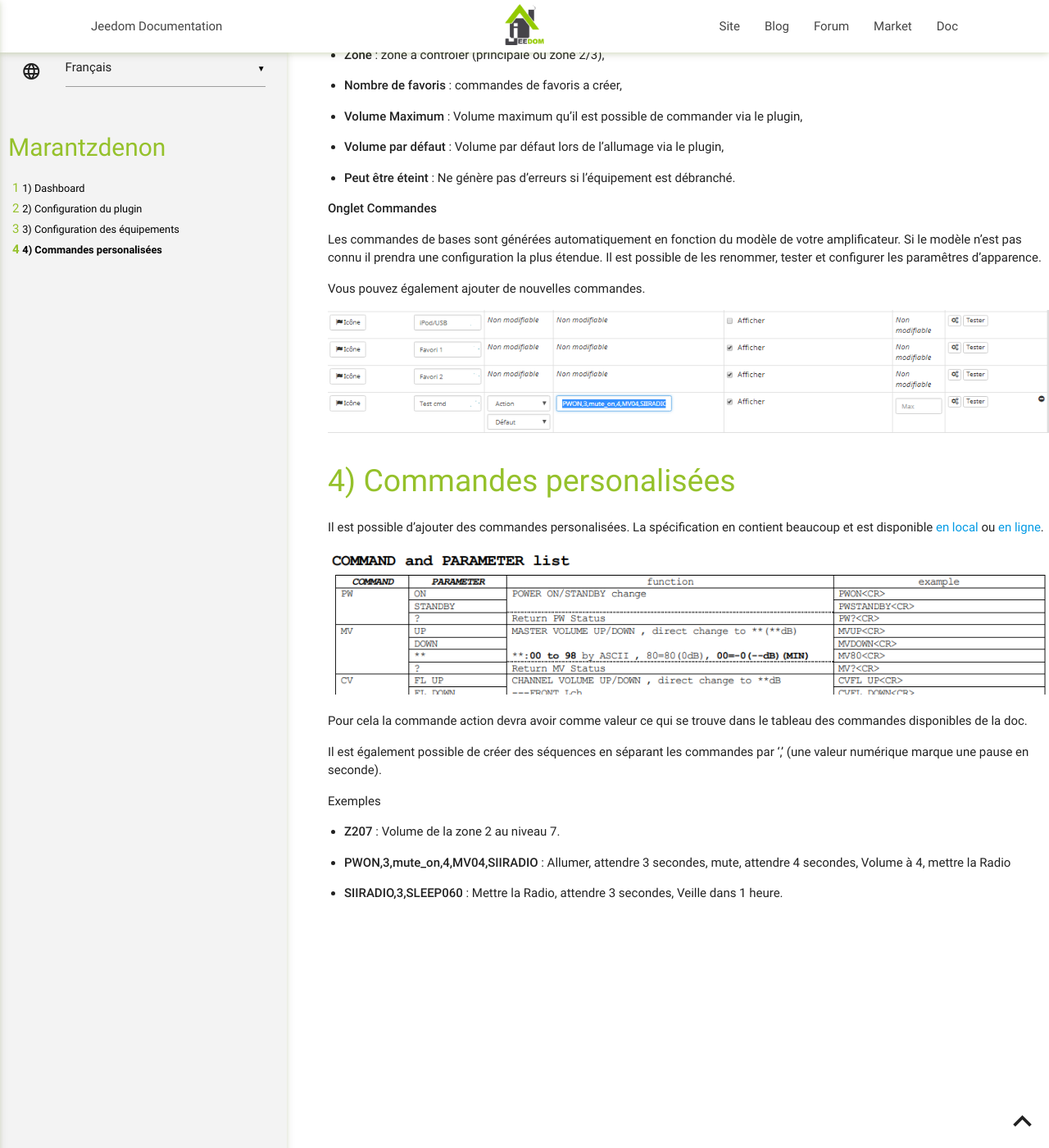
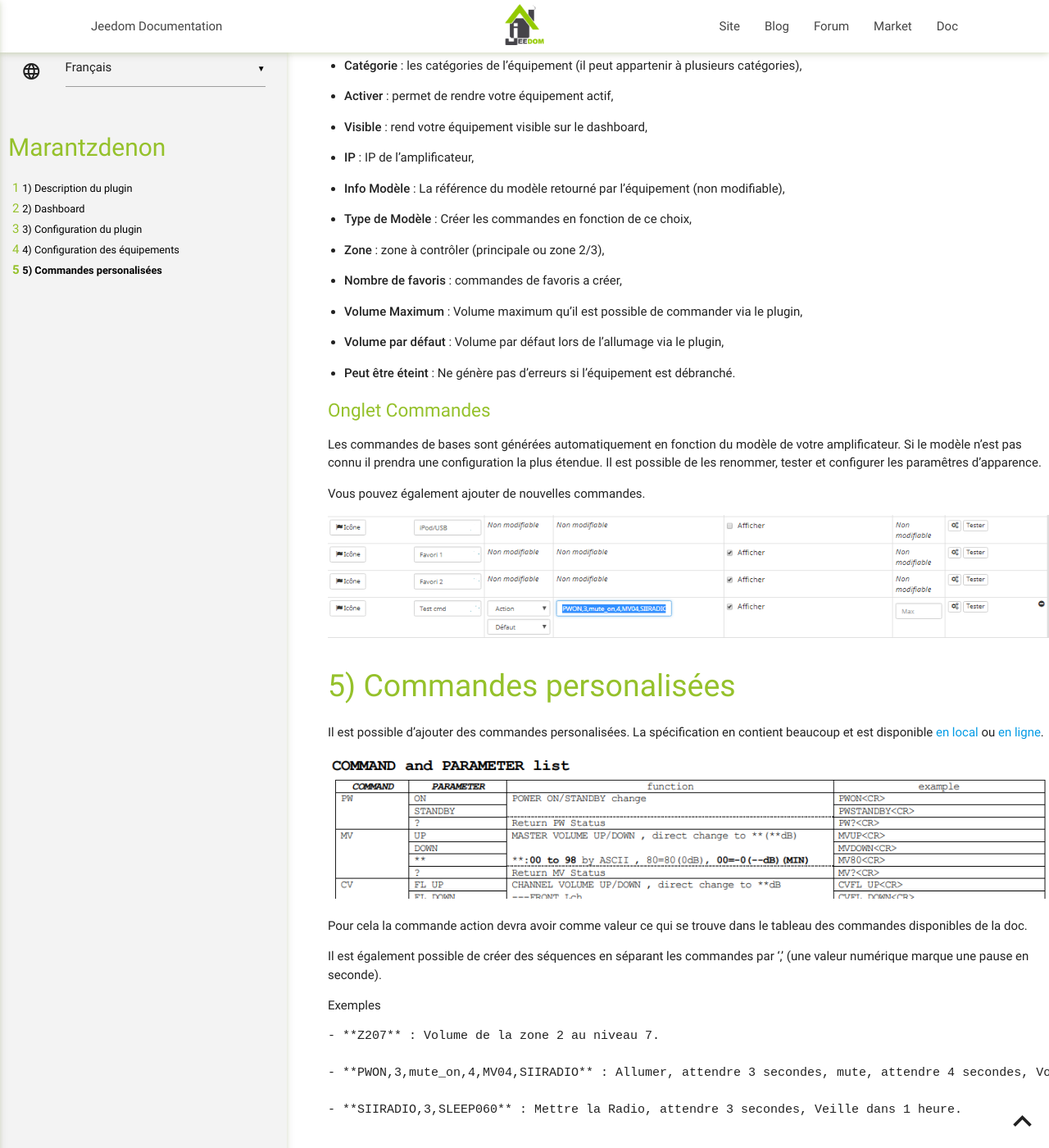
Before and after one commit to guirem/plugin-marantzdenon, a Jekyll site: the page built from docs/fr_FR/index.md, in a window 1280 px wide and 1400 px high, scrolled down 1400 px. Shown: the whole window at 82% size. Built offline with Jekyll 4.4.1, drawn with Linux system fonts in a browser that asks for light colours; our own code applies the rules of GitHub Pages for plain Markdown files; some of the changed text lies outside the part shown.

Commit message:
update doc

````diff
--- a/docs/fr_FR/index.md
+++ b/docs/fr_FR/index.md
@@ -1,3 +1,6 @@
+Description du plugin
+=============================
+
 Plugin pour commander les amplificateurs Marantz ou Denon récents. Il s'agit d'une reprise du plugin denonavr mais mis à jour pour les amplis plus récents.
 
 Vous pourrez contrôler les entrées à utiliser, sortie de veille, mettre en veille
@@ -39,7 +45,7 @@ Configuration des équipements
 La configuration des équipements Marantz/Denon récents est accessible à partir du menu
 Plugins puis multimedia.
 
-**Onglet Equipement** :
+### Onglet Equipement:
 
 -   **Nom de l’équipement Denon** : nom de votre équipement,
 
@@ -70,7 +76,7 @@ Plugins puis multimedia.
 -   **Peut être éteint** : Ne génère pas d'erreurs si l'équipement est débranché.
 
 
-**Onglet Commandes**
+### Onglet Commandes
 
 Les commandes de bases sont générées automatiquement en fonction du modèle de
 votre amplificateur. Si le modèle n'est pas connu il prendra une configuration la plus étendue.
@@ -93,9 +99,10 @@ Pour cela la commande action devra avoir comme valeur ce qui se trouve dans le t
 Il est également possible de créer des séquences en séparant les commandes par ',' (une valeur numérique marque une pause en seconde).
 
 Exemples
-
+```
 - **Z207** : Volume de la zone 2 au niveau 7.
 
 - **PWON,3,mute_on,4,MV04,SIIRADIO** : Allumer, attendre 3 secondes, mute, attendre 4 secondes, Volume à 4, mettre la Radio
 
 - **SIIRADIO,3,SLEEP060** : Mettre la Radio, attendre 3 secondes, Veille dans 1 heure.
+```
````
Also changed, not shown: other parts of docs/fr_FR/index.md (+3 -0 lines), docs/assets/ampli1.png (added), docs/assets/ampli2.png (added).
